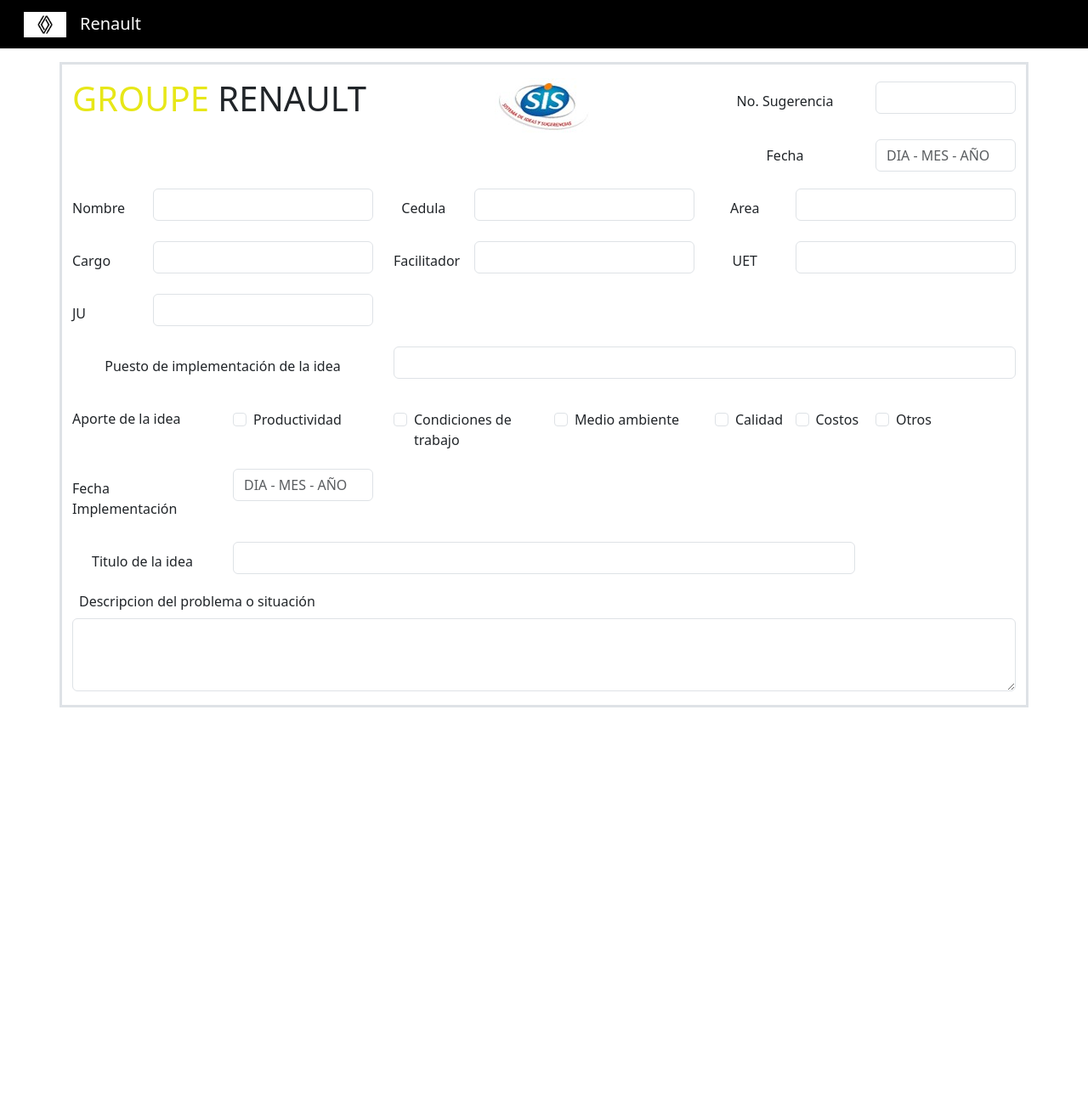
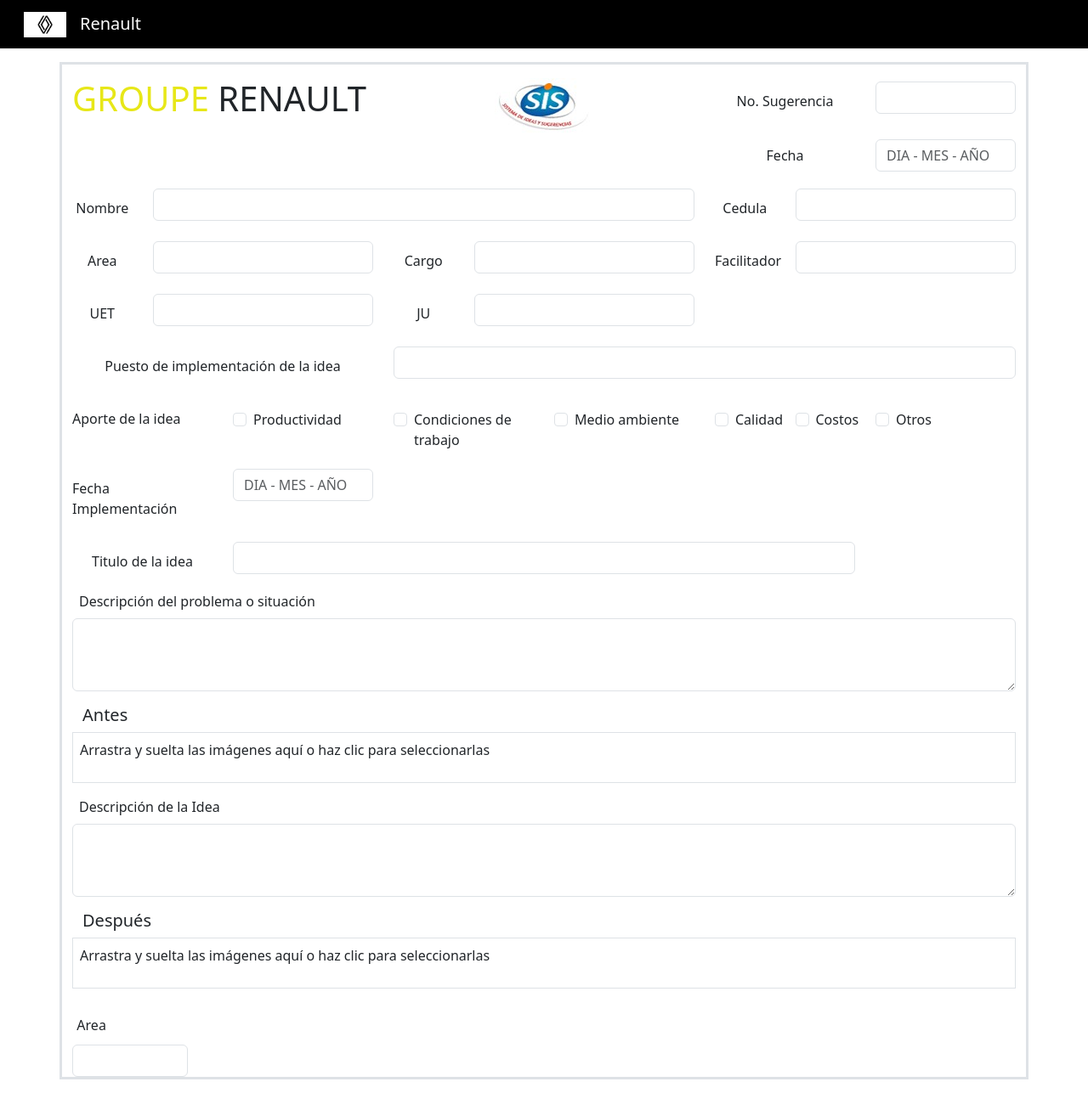
Before and after one commit to Anderlonva/formato-sis, a React (Create React App) app: page / in a window 1280 px wide. Shown: the whole page at 85% size. Before the commit the page ends 833 px from the top, so only its background shows below. Built offline with nearby package versions, Linux system fonts and the light colour scheme.

Commit message:
adding dropzone to project :sparkles::sparkles:

```diff
--- a/package.json
+++ b/package.json
@@ -8,6 +8,7 @@
     "@testing-library/user-event": "^13.5.0",
     "react": "^18.2.0",
     "react-dom": "^18.2.0",
+    "react-dropzone": "^14.2.3",
     "react-scripts": "5.0.1",
     "web-vitals": "^2.1.4"
   },
--- a/src/App.css
+++ b/src/App.css
@@ -9,3 +9,16 @@
 .title-groupe{
   color: rgb(231, 231, 24);
 }
+
+.containerDrop {
+  width: 100%;
+  height: 50px;
+}
+
+.imgDropzone{
+  width: 150px;
+}
+
+.hoverP:hover {
+  cursor: pointer;
+}
--- /dev/null
+++ b/src/components/ui/Calificacion.js
@@ -0,0 +1,19 @@
+import React from 'react'
+
+export const Calificacion = () => {
+    return (
+        <div className='row'>
+            <div className='col-6'>
+            <div className='col-1 text-center'>
+                    <label className="col-form-label mt-2">Area</label>
+                </div>
+                <div className='col-3'>
+                    <input type="text" class="form-control mt-1" id='area' />
+                </div>
+            </div>
+            <div className='col-6'>
+
+            </div>
+        </div>
+    )
+}
--- /dev/null
+++ b/src/components/ui/Descripcion.js
@@ -0,0 +1,12 @@
+import React from 'react'
+
+export const Descripcion = ({ titulo, idDescripcion }) => {
+    return (
+        <div className='row mt-3'>
+            <div class="mb-3">
+                <label for="exampleFormControlTextarea1" class="form-label mx-2">{titulo}</label>
+                <textarea class="form-control" id={idDescripcion} rows="3"></textarea>
+            </div>
+        </div>
+    )
+}
--- /dev/null
+++ b/src/components/ui/DropzoneImg.js
@@ -0,0 +1,50 @@
+import React, { useCallback, useState } from 'react'
+import { useDropzone } from 'react-dropzone';
+
+export const DropzoneImg = ({ titulo }) => {
+  // https://www.youtube.com/watch?v=41vjTLb8v0Q
+
+  const [imageFiles, setImageFiles] = useState([]);
+
+  const onDrop = useCallback((acceptedFiles) => {
+    setImageFiles([...imageFiles, ...acceptedFiles]);
+  }, [imageFiles]);
+
+  const removeImage = (index) => {
+    const newImageFiles = [...imageFiles];
+    newImageFiles.splice(index, 1);
+    setImageFiles(newImageFiles);
+  };
+
+  const { getRootProps, getInputProps, isDragActive } = useDropzone({
+    accept: 'image/*',
+    onDrop,
+  });
+
+
+
+  return (
+    <>
+      <div className='container'>
+        <h5>{titulo}</h5>
+      </div>
+      <div className='border border-solid mb-3 '>
+        <div {...getRootProps()} className={`dropzone ${isDragActive ? 'active' : ''}`}>
+          <input {...getInputProps()} />
+          <p className='mt-2 mx-2 hoverP containerDrop mb-0'>Arrastra y suelta las imágenes aquí o haz clic para seleccionarlas</p>
+        </div>
+        {imageFiles.length > 0 && (
+          <div style={{ display: 'flex', justifyContent: 'center', flexWrap: 'wrap' }} className=''>
+            {imageFiles.map((file, index) => (
+              <div key={index} style={{ margin: '10px', textAlign: 'center' }}>
+                <img src={URL.createObjectURL(file)} alt={`Imagen ${index}`} style={{ width: '200px', objectFit: 'cover' }} />
+                <br />
+                <button onClick={() => removeImage(index)}>Eliminar</button>
+              </div>
+            ))}
+          </div>
+        )}
+      </div>
+    </>
+  )
+}
--- a/src/components/ui/InfoIdea.js
+++ b/src/components/ui/InfoIdea.js
@@ -1,7 +1,12 @@
 import React from 'react'
 import { CheckboxAporte } from './CheckboxAporte'
+import { Descripcion } from './Descripcion'
 
 export const InfoIdea = () => {
+
+    let titulo = 'Descripción del problema o situación'
+    let idDes = 'descripcionProblema'
+
     return (
         <>
             <div className='row mt-3'>
@@ -34,12 +39,7 @@
                 </div>
             </div>
 
-            <div className='row mt-3'>
-                <div class="mb-3">
-                    <label for="exampleFormControlTextarea1" class="form-label mx-2">Descripcion del problema o situación</label>
-                    <textarea class="form-control" id="descripcionProblema" rows="3"></textarea>
-                </div>
-            </div>
+            <Descripcion titulo={titulo} idDescripcion={idDes}/>
 
         </>
     )
--- a/src/components/ui/InfoOperario.js
+++ b/src/components/ui/InfoOperario.js
@@ -4,10 +4,10 @@
     return (
         <>
             <div className='row mt-3'>
-                <div className='col-1'>
+                <div className='col-1 text-center'>
                     <label className="col-form-label mt-2">Nombre</label>
                 </div>
-                <div className='col-3 text-center'>
+                <div className='col-7'>
                     <input type="text" class="form-control mt-1" id='nombre' />
                 </div>
                 <div className='col-1 text-center'>
@@ -16,19 +16,20 @@
                 <div className='col-3'>
                     <input type="text" class="form-control mt-1" id='cedula' />
                 </div>
+
+            </div>
+
+            <div className='row mt-3'>
                 <div className='col-1 text-center'>
                     <label className="col-form-label mt-2">Area</label>
                 </div>
                 <div className='col-3'>
                     <input type="text" class="form-control mt-1" id='area' />
                 </div>
-            </div>
-
-            <div className='row mt-3'>
-                <div className='col-1'>
+                <div className='col-1 text-center'>
                     <label className="col-form-label mt-2">Cargo</label>
                 </div>
-                <div className='col-3 text-center'>
+                <div className='col-3'>
                     <input type="text" class="form-control mt-1" id='cargo' />
                 </div>
                 <div className='col-1 text-center'>
@@ -37,33 +38,25 @@
                 <div className='col-3'>
                     <input type="text" class="form-control mt-1" id='facilitador' />
                 </div>
+            </div>
+
+            <div className='row mt-3'>
+
+
                 <div className='col-1 text-center'>
                     <label className="col-form-label mt-2">UET</label>
                 </div>
                 <div className='col-3'>
-                    <input type="text" class="form-control mt-1" id='area' />
+                    <input type="text" class="form-control mt-1" id='uet' />
                 </div>
-            </div>
 
-            <div className='row mt-3'>
-                <div className='col-1'>
+                <div className='col-1 text-center'>
                     <label className="col-form-label mt-2">JU</label>
                 </div>
-                <div className='col-3 text-center'>
-                    <input type="text" class="form-control mt-1" id='cargo' />
+                <div className='col-3'>
+                    <input type="text" class="form-control mt-1" id='ju' />
                 </div>
-                <div className='col-1 text-center'>
 
-                </div>
-                <div className='col-3'>
-
-                </div>
-                <div className='col-1 text-center'>
-
-                </div>
-                <div className='col-3'>
-
-                </div>
             </div>
         </>
     )
--- a/src/components/ui/Main.js
+++ b/src/components/ui/Main.js
@@ -2,13 +2,26 @@
 import { HeaderDoc } from './HeaderDoc'
 import { InfoOperario } from './InfoOperario'
 import { InfoIdea } from './InfoIdea'
+import { DropzoneImg } from './DropzoneImg'
+import { Descripcion } from './Descripcion'
+import { Calificacion } from './Calificacion'
 
 export const Main = () => {
+
+    let antes = 'Antes'
+    let despues = 'Después'
+    let descripcion = 'Descripción de la Idea'
+    let idDes = 'descripcionSolucion'
+
     return (
-        <div className='container border border-3'>
+        <div className='container border border-3 mb-3'>
             <HeaderDoc/>
             <InfoOperario/>
             <InfoIdea/>
+            <DropzoneImg titulo={antes}/>
+            <Descripcion titulo={descripcion} idDescripcion={idDes}/>
+            <DropzoneImg titulo={despues}/>
+            <Calificacion/>
 
         </div>
     )
```
Also changed, not shown: 1 other file (tests, documents, lock files or other folders).
